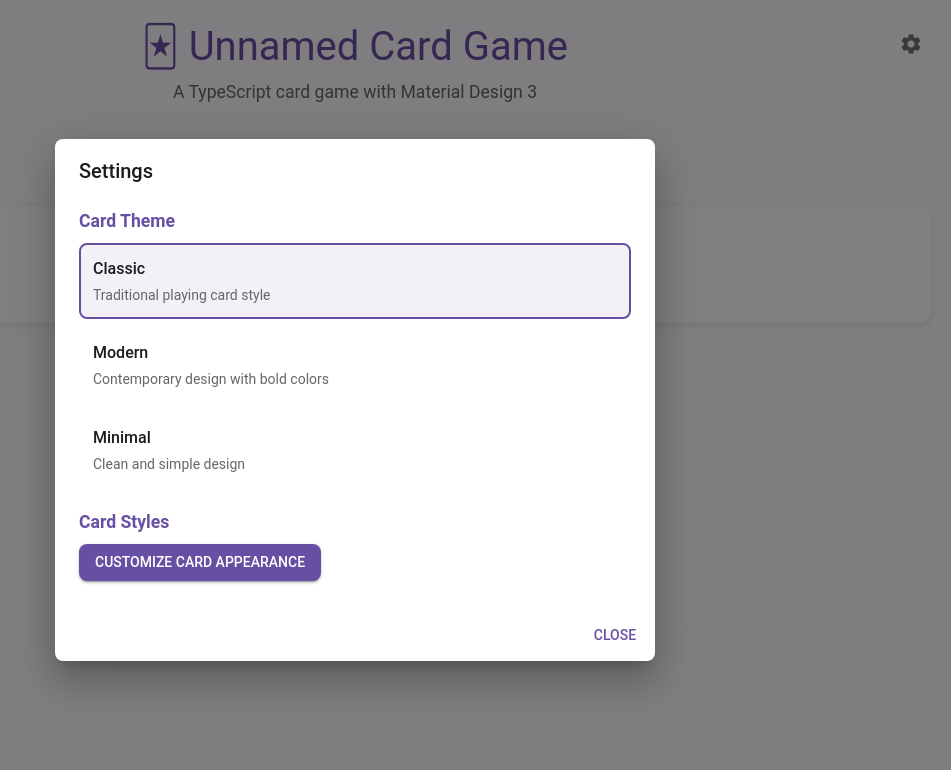
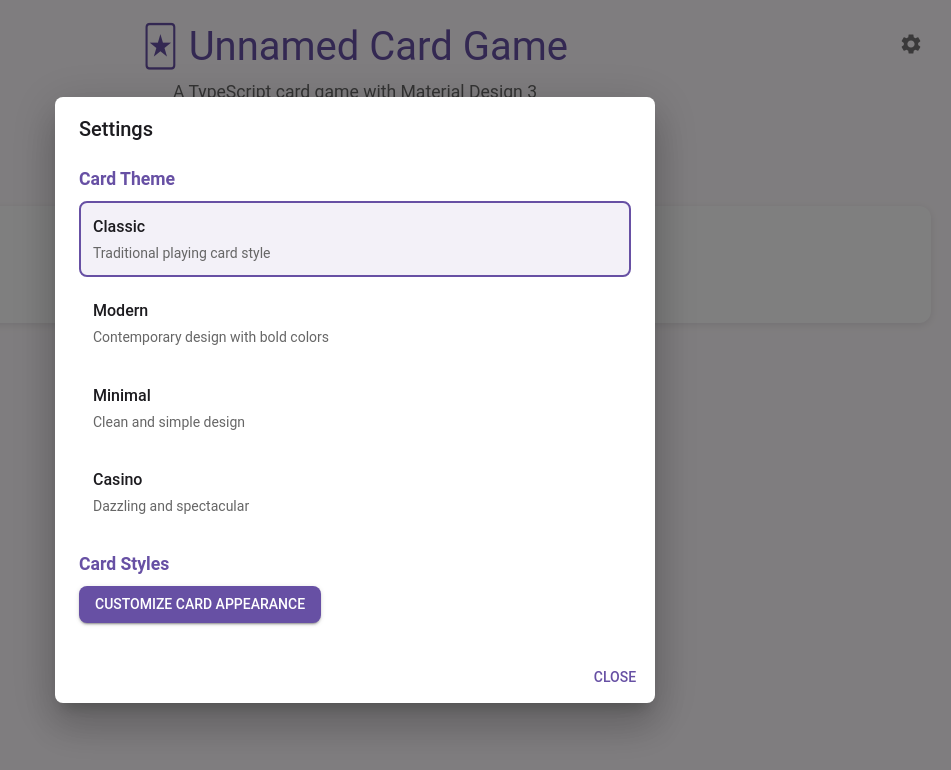
Before and after one commit to codegard1/unnamed-card-game, a React (Vite) app: page / in a window 1280 px wide. Both pictures are taken after a click on the button 1196 px from the left and 44 px from the top of the page. Shown: the top 770 px of the page, without its empty margins (285-1236 px from the left). Built offline with nearby package versions, Linux system fonts and the light colour scheme.

Commit message:
Add SettingsDialog component and update card themes to include Casino

```diff
--- a/src/App.tsx
+++ b/src/App.tsx
@@ -4,19 +4,14 @@ import {
   Button,
   Container,
   CssBaseline,
-  Dialog,
-  DialogActions,
-  DialogContent,
-  DialogTitle,
   IconButton,
   Paper,
   ThemeProvider,
-  Typography,
+  Typography
 } from '@mui/material';
 import React, { useEffect, useState } from 'react';
-// import { CardTheme } from './cardStyles';
-import { CARD_THEMES, CardStyleConfig, CardTheme } from './cardStyles';
-import { CardComponent, CardStyleCustomizer } from './components';
+import { CardStyleConfig, CardTheme } from './cardStyles';
+import { CardComponent, SettingsDialog } from './components';
 import { Player, SimpleCardGame } from './game';
 import { SettingsManager, } from './settings';
 import { theme } from './theme';
@@ -45,10 +40,9 @@ const App: React.FC = () => {
 
   // Dialog visibility state
   const [settingsOpen, setSettingsOpen] = useState(false);
-  const [customizerOpen, setCustomizerOpen] = useState(false);
 
   // Settings state
-  const [selectedTheme, setSelectedTheme] = useState<String>(CardTheme.CLASSIC);
+  const [selectedTheme, setSelectedTheme] = useState<CardTheme>(CardTheme.CLASSIC);
   const [currentCardStyle, setCurrentCardStyle] = useState<CardStyleConfig | null>(null);
 
   // Force re-render key for card components when styles change
@@ -108,23 +102,14 @@ const App: React.FC = () => {
   };
 
   /**
-   * Saves the customized card style and closes the customizer dialog
+   * Saves the customized card style
    * @param style - The card style configuration to save
    */
   const handleSaveCardStyle = (style: CardStyleConfig) => {
     settings.setCardStyle(style);
     setCurrentCardStyle(style);
-    setCustomizerOpen(false);
     // Increment updateKey to force re-render of all card components with new styles
     setUpdateKey(prev => prev + 1);
-  };
-
-  /**
-   * Opens the card style customizer dialog with current settings
-   */
-  const handleOpenCustomizer = () => {
-    setCurrentCardStyle(settings.getCardStyle());
-    setCustomizerOpen(true);
   };
 
   return (
@@ -212,85 +197,14 @@ const App: React.FC = () => {
         </Paper>
 
         {/* Settings Dialog */}
-        <Dialog open={settingsOpen} onClose={() => setSettingsOpen(false)} maxWidth="sm" fullWidth>
-          <DialogTitle>Settings</DialogTitle>
-          <DialogContent>
-            <Box sx={{ py: 1 }}>
-              <Typography variant="h3" sx={{ mb: 1.5, color: 'primary.main', fontSize: '1.1rem' }}>
-                Card Theme
-              </Typography>
-              <Box>
-                {CARD_THEMES.map(themeConfig => (
-                  <Box
-                    key={themeConfig.name}
-                    onClick={() => handleThemeSelect(themeConfig.name)}
-                    sx={{
-                      display: 'flex',
-                      alignItems: 'center',
-                      p: 1.5,
-                      mb: 1,
-                      borderRadius: 1,
-                      cursor: 'pointer',
-                      border: '2px solid',
-                      borderColor: selectedTheme === themeConfig.name ? 'primary.main' : 'transparent',
-                      bgcolor: selectedTheme === themeConfig.name ? 'rgba(103, 80, 164, 0.08)' : 'transparent',
-                      transition: 'all 0.2s',
-                      '&:hover': {
-                        bgcolor: '#f5f5f5',
-                      },
-                    }}
-                  >
-                    <Box sx={{ flex: 1 }}>
-                      <Typography variant="body1" sx={{ fontWeight: 500, mb: 0.5 }}>
-                        {themeConfig.displayName}
-                      </Typography>
-                      <Typography variant="body2" sx={{ fontSize: '0.875rem', color: '#666' }}>
-                        {themeConfig.description}
-                      </Typography>
-                    </Box>
-                  </Box>
-                ))}
-              </Box>
-
-              <Box sx={{ mt: 3 }}>
-                <Typography variant="h3" sx={{ mb: 1.5, color: 'primary.main', fontSize: '1.1rem' }}>
-                  Card Styles
-                </Typography>
-                <Button variant="contained" onClick={handleOpenCustomizer}>
-                  Customize Card Appearance
-                </Button>
-              </Box>
-            </Box>
-          </DialogContent>
-          <DialogActions>
-            <Button onClick={() => setSettingsOpen(false)}>Close</Button>
-          </DialogActions>
-        </Dialog>
-
-        {/* Card Style Customizer Dialog */}
-        <Dialog
-          open={customizerOpen}
-          onClose={() => setCustomizerOpen(false)}
-          maxWidth="lg"
-          fullWidth
-          PaperProps={{
-            sx: {
-              maxHeight: '90vh',
-              minWidth: { xs: 'auto', md: '800px' },
-            },
-          }}
-        >
-          <DialogTitle>Customize Card Appearance</DialogTitle>
-          <DialogContent>
-            {currentCardStyle && (
-              <CardStyleCustomizer
-                initialStyle={currentCardStyle}
-                onSave={handleSaveCardStyle}
-                onCancel={() => setCustomizerOpen(false)}
-              />
-            )}
-          </DialogContent>
-        </Dialog>
+        <SettingsDialog
+          open={settingsOpen}
+          onClose={() => setSettingsOpen(false)}
+          selectedTheme={selectedTheme}
+          onThemeSelect={handleThemeSelect}
+          currentCardStyle={currentCardStyle}
+          onSaveCardStyle={handleSaveCardStyle}
+        />
       </Container>
     </ThemeProvider>
   );
--- a/src/cardStyles/CARD_THEMES.ts
+++ b/src/cardStyles/CARD_THEMES.ts
@@ -19,4 +19,9 @@ export const CARD_THEMES: ThemeConfig[] = [
     displayName: 'Minimal',
     description: 'Clean and simple design',
   },
+  {
+    name: CardTheme.CASINO,
+    displayName: 'Casino',
+    description: 'Dazzling and spectacular',
+  },
 ];
--- a/src/cardStyles/CardTheme.ts
+++ b/src/cardStyles/CardTheme.ts
@@ -4,5 +4,7 @@
 export enum CardTheme {
   CLASSIC = 'classic',
   MODERN = 'modern',
-  MINIMAL = 'minimal'
+  MINIMAL = 'minimal',
+  CASINO = 'casino',
+  CUSTOM = 'custom'
 }
--- /dev/null
+++ b/src/components/SettingsDialog.tsx
@@ -0,0 +1,151 @@
+import {
+  Box,
+  Button,
+  Dialog,
+  DialogActions,
+  DialogContent,
+  DialogTitle,
+  Typography,
+} from '@mui/material';
+import React, { useState } from 'react';
+import { CARD_THEMES, CardStyleConfig, CardTheme } from '../cardStyles';
+import { CardStyleCustomizer } from './CardStyleCustomizer';
+
+/**
+ * Props for the SettingsDialog component
+ */
+interface SettingsDialogProps {
+  /** Whether the settings dialog is open */
+  open: boolean;
+  /** Callback when the dialog should be closed */
+  onClose: () => void;
+  /** Currently selected card theme */
+  selectedTheme: CardTheme;
+  /** Callback when a theme is selected */
+  onThemeSelect: (theme: CardTheme) => void;
+  /** Current card style configuration */
+  currentCardStyle: CardStyleConfig | null;
+  /** Callback when card style is saved */
+  onSaveCardStyle: (style: CardStyleConfig) => void;
+}
+
+/**
+ * SettingsDialog - Component for managing application settings
+ *
+ * This component provides a dialog interface for:
+ * - Selecting card themes (Classic, Modern, Minimal)
+ * - Accessing the card style customizer for detailed appearance customization
+ *
+ * @component
+ */
+export const SettingsDialog: React.FC<SettingsDialogProps> = ({
+  open,
+  onClose,
+  selectedTheme,
+  onThemeSelect,
+  currentCardStyle,
+  onSaveCardStyle,
+}) => {
+  // Local state for the card customizer dialog
+  const [customizerOpen, setCustomizerOpen] = useState(false);
+
+  /**
+   * Opens the card style customizer dialog
+   */
+  const handleOpenCustomizer = () => {
+    setCustomizerOpen(true);
+  };
+
+  /**
+   * Handles saving the card style and closing the customizer
+   */
+  const handleSaveCardStyle = (style: CardStyleConfig) => {
+    onSaveCardStyle(style);
+    setCustomizerOpen(false);
+  };
+
+  return (
+    <>
+      {/* Settings Dialog */}
+      <Dialog open={open} onClose={onClose} maxWidth="sm" fullWidth>
+        <DialogTitle>Settings</DialogTitle>
+        <DialogContent>
+          <Box sx={{ py: 1 }}>
+            <Typography variant="h3" sx={{ mb: 1.5, color: 'primary.main', fontSize: '1.1rem' }}>
+              Card Theme
+            </Typography>
+            <Box>
+              {CARD_THEMES.map(themeConfig => (
+                <Box
+                  key={themeConfig.name}
+                  onClick={() => onThemeSelect(themeConfig.name)}
+                  sx={{
+                    display: 'flex',
+                    alignItems: 'center',
+                    p: 1.5,
+                    mb: 1,
+                    borderRadius: 1,
+                    cursor: 'pointer',
+                    border: '2px solid',
+                    borderColor: selectedTheme === themeConfig.name ? 'primary.main' : 'transparent',
+                    bgcolor: selectedTheme === themeConfig.name ? 'rgba(103, 80, 164, 0.08)' : 'transparent',
+                    transition: 'all 0.2s',
+                    '&:hover': {
+                      bgcolor: '#f5f5f5',
+                    },
+                  }}
+                >
+                  <Box sx={{ flex: 1 }}>
+                    <Typography variant="body1" sx={{ fontWeight: 500, mb: 0.5 }}>
+                      {themeConfig.displayName}
+                    </Typography>
+                    <Typography variant="body2" sx={{ fontSize: '0.875rem', color: '#666' }}>
+                      {themeConfig.description}
+                    </Typography>
+                  </Box>
+                </Box>
+              ))}
+            </Box>
+
+            <Box sx={{ mt: 3 }}>
+              <Typography variant="h3" sx={{ mb: 1.5, color: 'primary.main', fontSize: '1.1rem' }}>
+                Card Styles
+              </Typography>
+              <Button variant="contained" onClick={handleOpenCustomizer}>
+                Customize Card Appearance
+              </Button>
+            </Box>
+          </Box>
+        </DialogContent>
+        <DialogActions>
+          <Button onClick={onClose}>Close</Button>
+        </DialogActions>
+      </Dialog>
+
+      {/* Card Style Customizer Dialog */}
+      <Dialog
+        open={customizerOpen}
+        onClose={() => setCustomizerOpen(false)}
+        maxWidth="lg"
+        fullWidth
+        PaperProps={{
+          sx: {
+            maxHeight: '90vh',
+            minWidth: { xs: 'auto', md: '800px' },
+          },
+        }}
+      >
+        <DialogTitle>Customize Card Appearance</DialogTitle>
+        <DialogContent>
+          {currentCardStyle && (
+            <CardStyleCustomizer
+              initialStyle={currentCardStyle}
+              onSave={handleSaveCardStyle}
+              onCancel={() => setCustomizerOpen(false)}
+            />
+          )}
+        </DialogContent>
+      </Dialog>
+    </>
+  );
+};
--- a/src/components/index.ts
+++ b/src/components/index.ts
@@ -1,2 +1,3 @@
 export { CardComponent } from './CardComponent';
 export { CardStyleCustomizer } from './CardStyleCustomizer';
+export { SettingsDialog } from './SettingsDialog';
```
